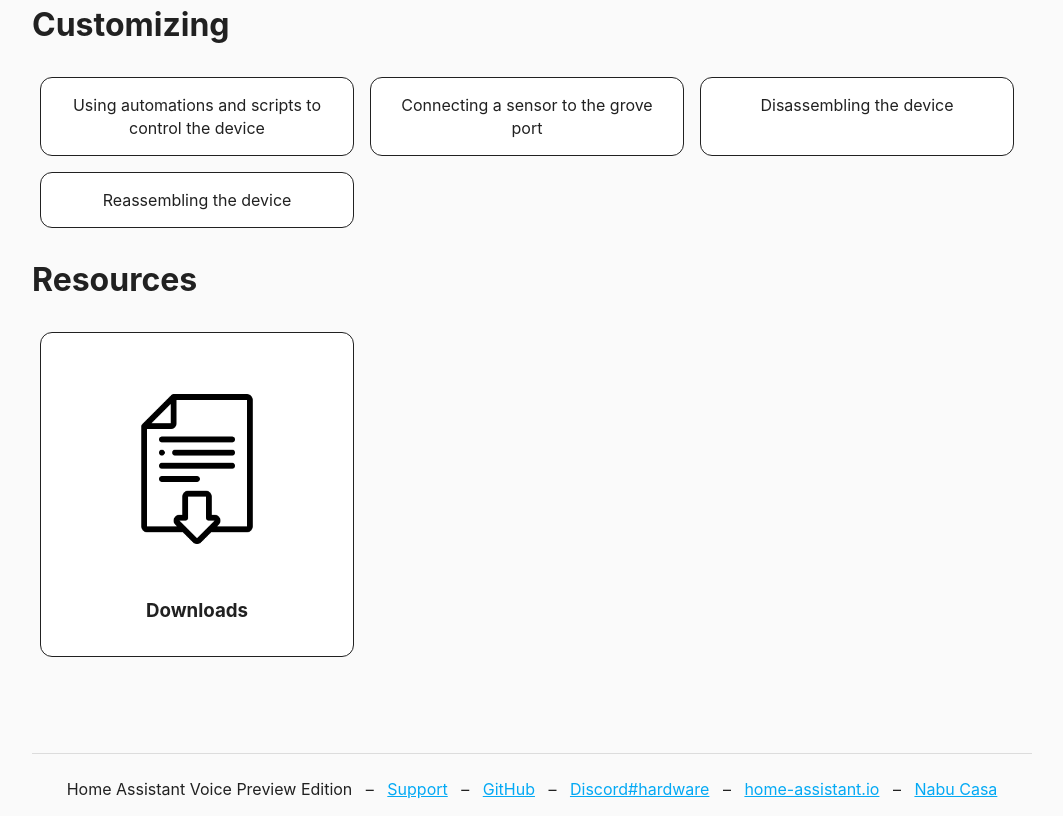
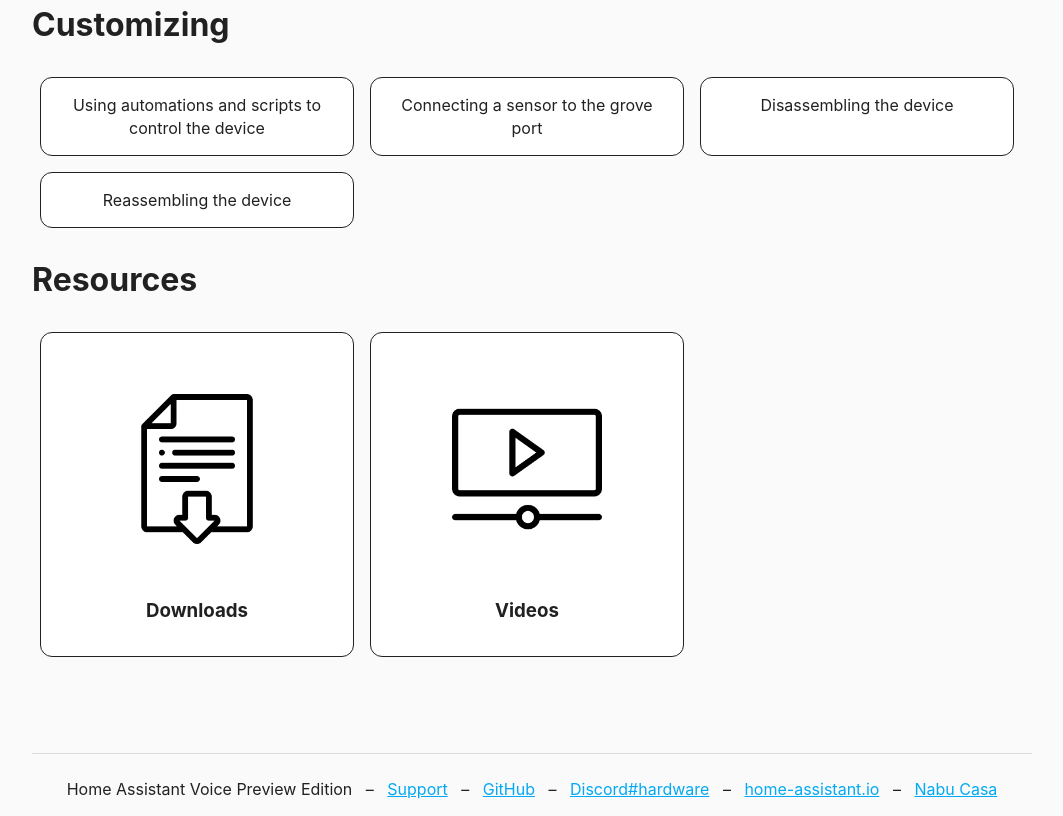
Before and after one commit to home-assistant/voice-pe.home-assistant.io, an Eleventy site: page src/documentation.html in a window 1280 px wide. Shown: the part 1066-1882 px from the top of the page, without its empty margins (108-1171 px from the left). Built offline with nearby package versions, Linux system fonts and the light colour scheme; Eleventy itself is replaced by a stand-in of ours; files that its build step writes are made by us from their sources.

Commit message:
Add link to Voice chapter 8

```diff
--- a/src/documentation.html
+++ b/src/documentation.html
@@ -104,5 +104,13 @@ customize:
         <h3>Downloads</h3>
       </div>
     </a>
+    <a href="/videos">
+      <div class="layout vertical center">
+        <div style="padding: 45px 45px 16px 45px">
+          <img src="/images/icons/online-video.png" width="150" />
+        </div>
+        <h3>Videos</h3>
+      </div>
+    </a>
   </div>
 </div>
```
Also changed, not shown: src/videos.html (+3 -0 lines).
